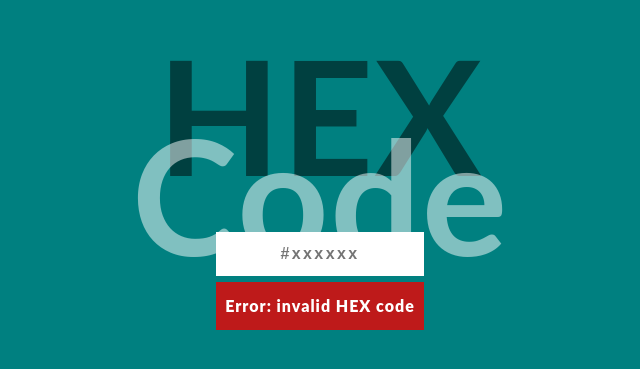
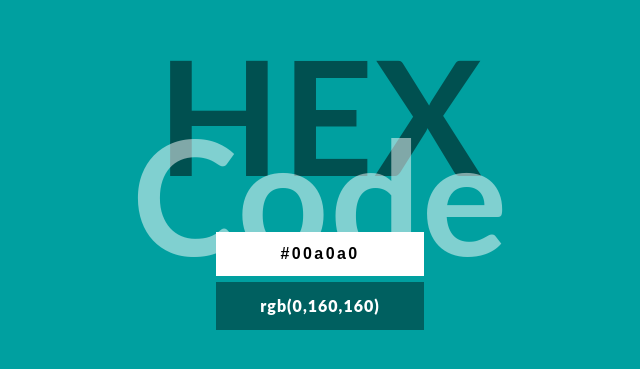
Before and after one commit to anna-yeddi/overREACTing-hex2rgb, a React (Create React App) app: page / in a window 1280 px wide. Shown: the part 115-484 px from the top of the page, without its empty margins (320-960 px from the left). Built offline with nearby package versions, Linux system fonts and the light colour scheme.

Commit message:
Bug fixes and performance updade

```diff
--- a/src/App.js
+++ b/src/App.js
@@ -3,9 +3,14 @@ import './App.css'
 import Hex2rgb from './components/Hex2rgb'
 
 function App() {
+  const values = {
+    hex: '#00a0a0',
+    rgb: 'rgb(0,160,160)',
+  }
+
   return (
     <>
-      <Hex2rgb hex="" rgb="" />
+      <Hex2rgb hex={values.hex} rgb={values.rgb} />
     </>
   )
 }
--- a/src/components/Hex2rgb.jsx
+++ b/src/components/Hex2rgb.jsx
@@ -4,60 +4,55 @@ import HexInput from '../components/HexInput'
 
 function Hex2rgb(props) {
   const [hex, setHex] = useState(props.hex)
-  const [isFilled, setIsFilled] = useState(true)
-  const [bgColor, setBgColor] = useState('')
+  const [rgb, setRgb] = useState(props.rgb)
 
   // Validate input:
   const hexRegex = new RegExp('^#[0-9a-f]{6}', 'i')
   const isValidHex = hexRegex.test(hex)
   const isLongHex = hex.length === 7
 
+  console.log(hex)
   // Convert HEX to RGB values:
-  const rgbFrom = (hex) => {
+  const hex2rgbConvert = (hex) => {
     let r = 0,
       g = 0,
       b = 0
 
-    if (hex.length === 7) {
+    if (isLongHex) {
       r = '0x' + hex[1] + hex[2]
       g = '0x' + hex[3] + hex[4]
       b = '0x' + hex[5] + hex[6]
     }
-
-    return 'rgb(' + +r + ',' + +g + ',' + +b + ')'
+    console.log(`rgb(${+r},${+g},${+b})`)
   }
 
   const handleHexInput = (value) => {
+    if (value.length === 7) {
+      if (hexRegex.test(value)) {
+        setRgb((value) => {
+          hex2rgbConvert(value)
+        })
+      }
+    }
+
     setHex(value)
-    if (isLongHex) {
-      setIsFilled(hex)
-    }
     console.log('Hex set to: ', hex)
-  }
-
-  const handleConvert = (hex) => {
-    setBgColor((prevValue) => {})
-    console.log('Bg set to: ', bgColor)
+    console.log('Rgb is: ', rgb)
   }
 
   return (
-    <div className="container" style={{ backgroundColor: bgColor }}>
+    <div className="container" style={{ backgroundColor: rgb }}>
       <label htmlFor="hex-input" className="hex-input-label">
         HEX <span className="hex-input-inner">Code</span>
       </label>
-      <HexInput onHexInput={handleHexInput} hex={hex} />
+      <HexInput onHexInput={handleHexInput} hex={hex} isValidHex={isValidHex} />
       <div
         className={`result result-${isValidHex ? 'rgb' : 'error'}`}
         id="hex-result">
-        {isValidHex ? rgbFrom(hex) : 'Error: invalid HEX code'}
+        {isValidHex ? rgb : 'Error: invalid HEX code'}
       </div>
     </div>
   )
-}
-
-Hex2rgb.defaultProps = {
-  hex: '#00a0a0',
-  rgb: 'rgb(0,160,160)',
 }
 
 Hex2rgb.propTypes = {
--- a/src/components/HexInput.jsx
+++ b/src/components/HexInput.jsx
@@ -14,7 +14,7 @@ function HexInput(props) {
       value={props.hex}
       className="input-text"
       aria-describedby="hex-result"
-      // aria-invalid={!isValidHex}
+      aria-invalid={!props.isValidHex}
       placeholder="#xxxxxx"
       maxLength="7"
       onChange={handleInput}
@@ -26,6 +26,7 @@ function HexInput(props) {
 HexInput.propTypes = {
   hex: PropTypes.string.isRequired,
   onHexInput: PropTypes.func.isRequired,
+  isValidHex: PropTypes.bool.isRequired,
 }
 
 export default HexInput
```
